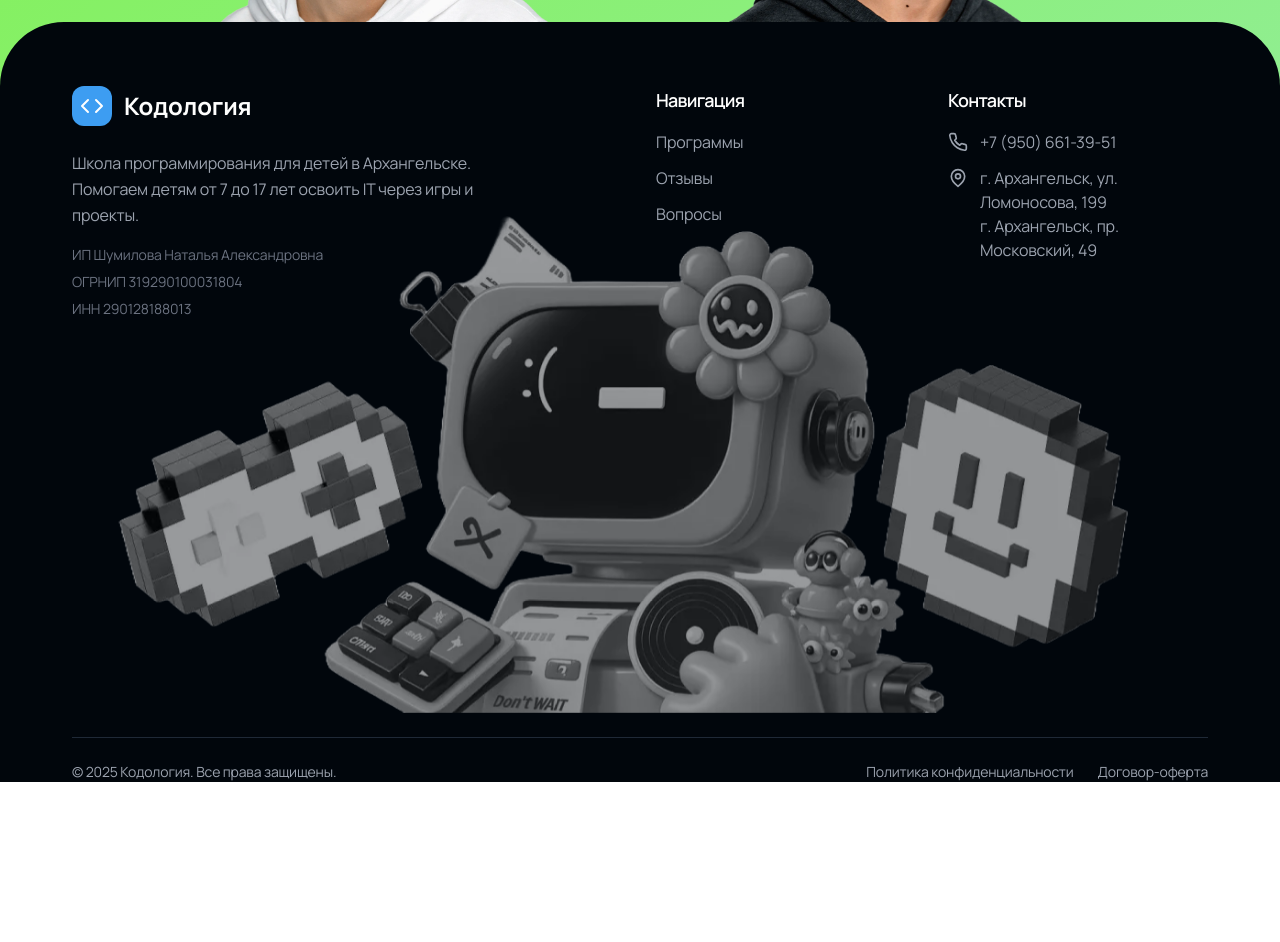
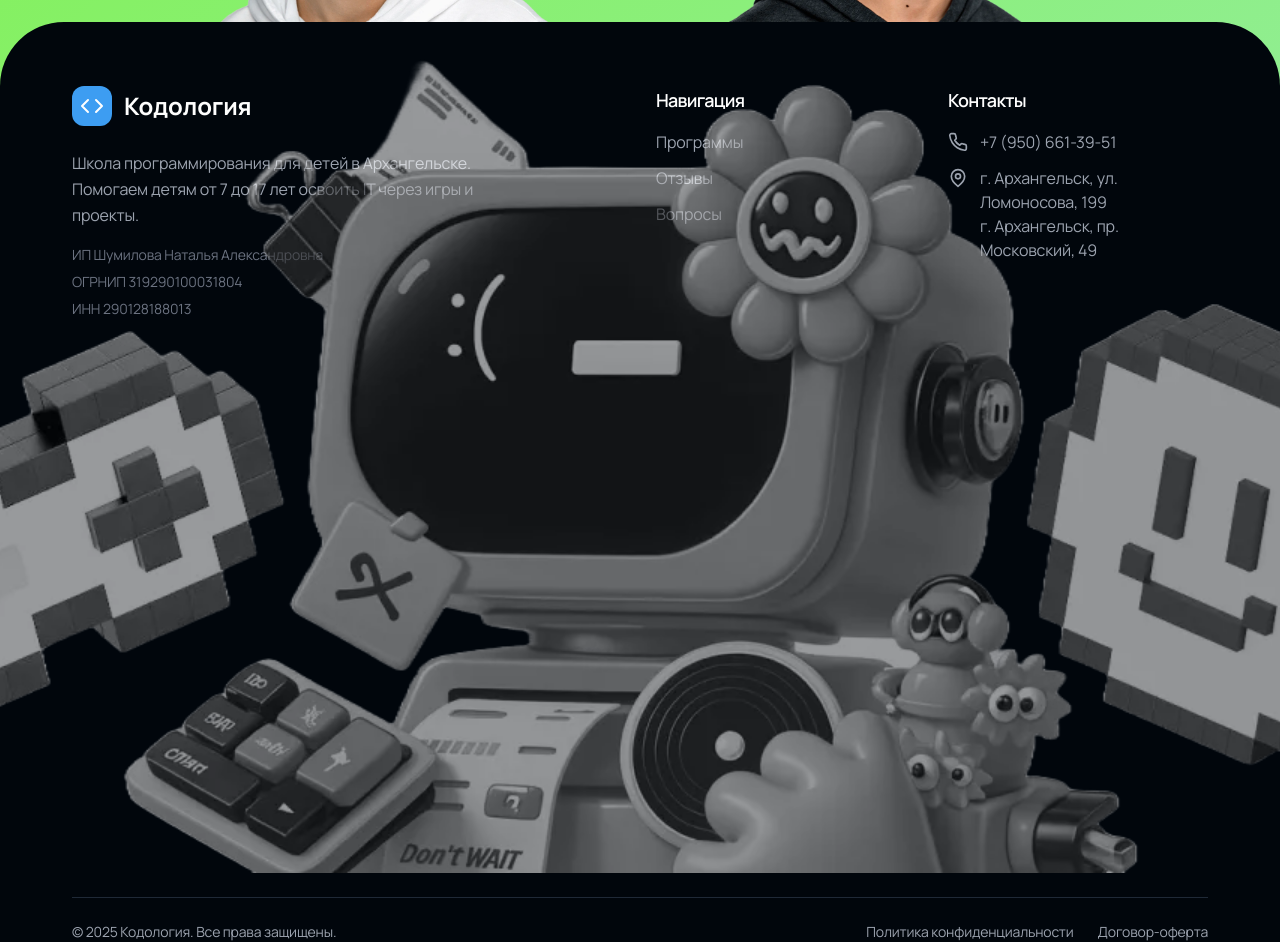
Before and after one commit to hismajestyamanita/codologia, a React (Vite) app: page / in a window 1280 px wide. Shown: the part 7040-7982 px from the top of the page. Before the commit the page ends 7822 px from the top, so only its background shows below. Built offline with nearby package versions, Linux system fonts and the light colour scheme; no server answers.

Commit message:
поменял картинки на сайте в херо и футере 4

```diff
--- a/src/layout/Footer.tsx
+++ b/src/layout/Footer.tsx
@@ -76,11 +76,11 @@ export const Footer = () => {
         </div>
 
         {/* Декоративное изображение — крупное, прижато к низу блока */}
-        <div className="relative pointer-events-none" style={{ minHeight: '320px' }}>
+        <div className="relative pointer-events-none" style={{ minHeight: '480px' }}>
           <img
             src="/assets/img/09-footer/09-footer-comp-01.webp"
             alt=""
-            className="absolute bottom-0 left-1/2 -translate-x-1/2 opacity-60 w-[90vw] max-w-[1400px] h-auto md:w-[1100px]"
+            className="absolute bottom-0 left-1/2 -translate-x-1/2 opacity-60 w-[160vw] max-w-[2200px] h-auto md:w-[1800px]"
             style={{ transform: 'translate(-50%, 0) translateZ(0)' }}
           />
         </div>
--- a/src/sections/01-Hero.tsx
+++ b/src/sections/01-Hero.tsx
@@ -204,7 +204,7 @@ const Hero = () => {
             style={{
               animationDuration: '6s',
               transform: 'translateZ(0)',
-              top: '220px',
+              top: '340px',
               left: '-80px',
               width: '360px',
               height: '360px',
@@ -220,7 +220,7 @@ const Hero = () => {
             style={{
               animationDuration: '8s',
               transform: 'translateZ(0)',
-              top: '220px',
+              top: '340px',
               right: '-120px',
               width: '520px',
               height: '520px',
```
